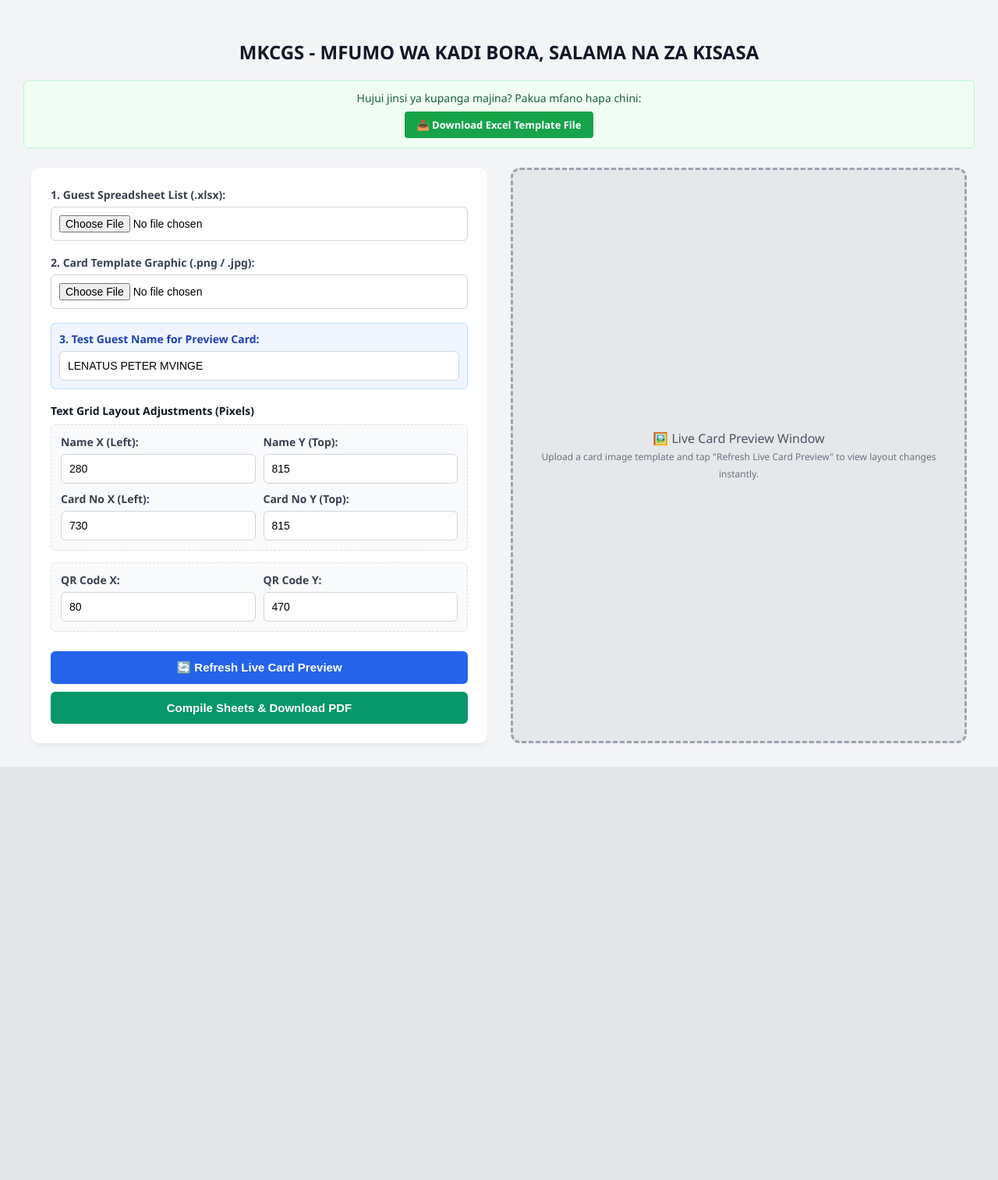
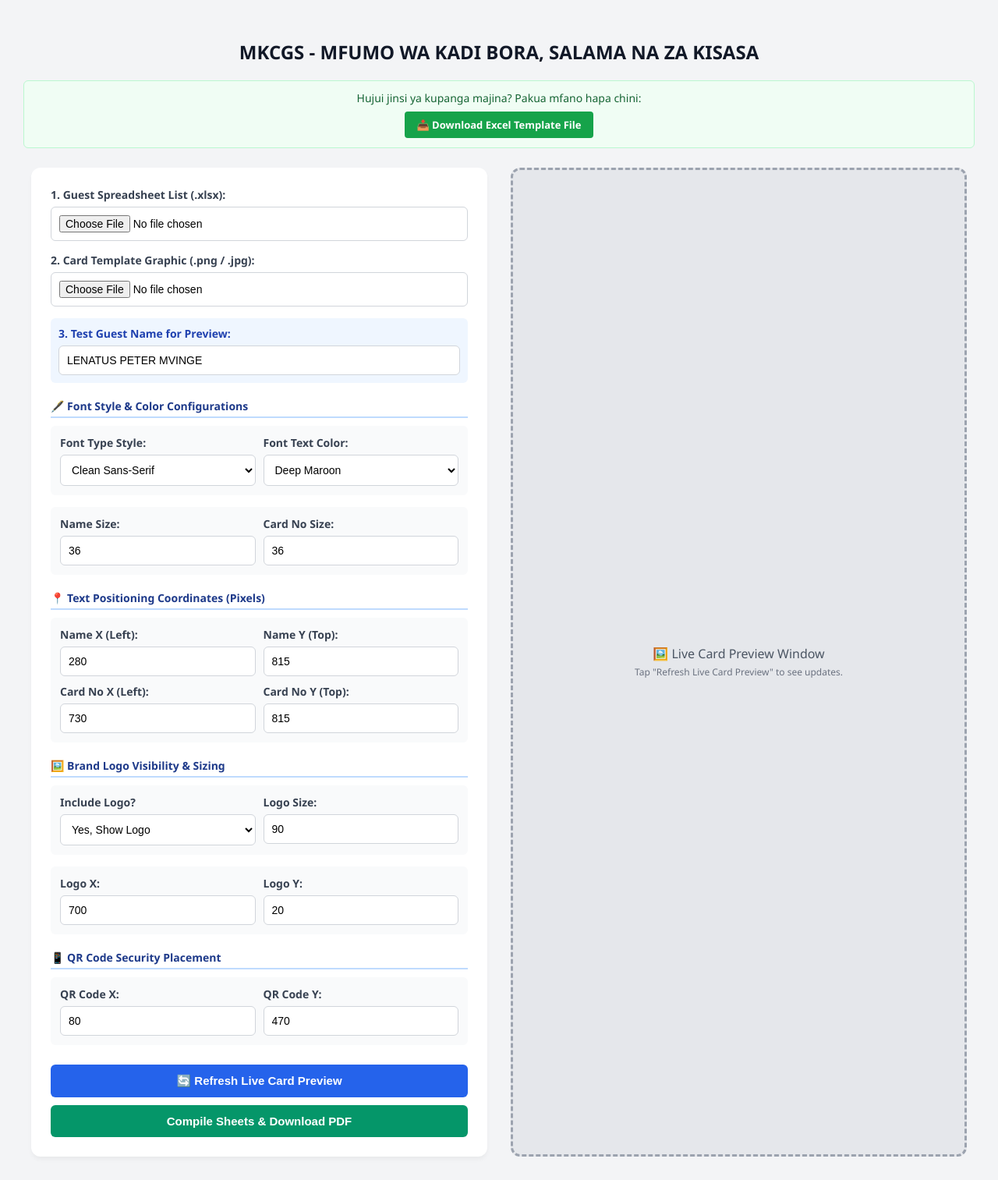
Before and after one commit to mukizanoel69-droid/wedding-card-generator, a Flask app: page / in a window 1280 px wide. Shown: the whole page at 78% size. Before the commit the page ends 983 px from the top, so only its background shows below. Run offline with Flask 3, Linux system fonts and the light colour scheme.

Commit message:
Add files via upload

```diff
--- a/templates/index.html
+++ b/templates/index.html
@@ -5,135 +5,73 @@
     <meta name="viewport" content="width=device-width, initial-scale=1.0">
     <title>MKCGS - MFUMO WA KADI BORA, SALAMA NA ZA KISASA</title>
     <style>
-        body {
-            font-family: 'Segoe UI', system-ui, sans-serif;
-            background-color: #f3f4f6;
-            margin: 0;
-            padding: 30px;
-        }
-        .main-title {
-            text-align: center;
-            color: #111827;
-            margin-bottom: 20px;
-        }
-        .workspace {
-            display: grid;
-            grid-template-columns: 1fr 1fr;
-            gap: 30px;
-            max-width: 1200px;
-            margin: 0 auto;
-        }
-        .panel {
-            background-color: #ffffff;
-            padding: 25px;
-            border-radius: 12px;
-            box-shadow: 0 4px 6px -1px rgba(0,0,0,0.05);
-            box-sizing: border-box;
-        }
-        .form-group {
-            margin-bottom: 18px;
-        }
-        label {
-            display: block;
-            margin-bottom: 6px;
-            font-weight: 600;
-            color: #374151;
-            font-size: 14px;
-        }
-        input[type="file"], input[type="number"], input[type="text"] {
-            width: 100%;
-            padding: 10px;
-            box-sizing: border-box;
-            border: 1px solid #d1d5db;
-            border-radius: 6px;
-            font-size: 14px;
-        }
-        .grid-inputs {
-            display: grid;
-            grid-template-columns: 1fr 1fr;
-            gap: 10px;
-            background: #f9fafb;
-            padding: 12px;
-            border-radius: 6px;
-            border: 1px dashed #ddd;
-            margin-bottom: 15px;
-        }
-        .btn {
-            width: 100%;
-            padding: 12px;
-            border: none;
-            border-radius: 6px;
-            font-size: 15px;
-            cursor: pointer;
-            font-weight: bold;
-            margin-top: 10px;
-        }
+        body { font-family: 'Segoe UI', system-ui, sans-serif; background-color: #f3f4f6; margin: 0; padding: 30px; }
+        .main-title { text-align: center; color: #111827; margin-bottom: 20px; }
+        .workspace { display: grid; grid-template-columns: 1fr 1fr; gap: 30px; max-width: 1200px; margin: 0 auto; }
+        .panel { background-color: #ffffff; padding: 25px; border-radius: 12px; box-shadow: 0 4px 6px -1px rgba(0,0,0,0.05); }
+        .form-group { margin-bottom: 15px; }
+        label { display: block; margin-bottom: 6px; font-weight: 600; color: #374151; font-size: 14px; }
+        input, select { width: 100%; padding: 10px; box-sizing: border-box; border: 1px solid #d1d5db; border-radius: 6px; font-size: 14px; background-color: white; }
+        .grid-inputs { display: grid; grid-template-columns: 1fr 1fr; gap: 10px; background: #f9fafb; padding: 12px; border-radius: 6px; margin-bottom: 15px; }
+        .btn { width: 100%; padding: 12px; border: none; border-radius: 6px; font-size: 15px; cursor: pointer; font-weight: bold; margin-top: 10px; }
         .btn-generate { background-color: #059669; color: white; }
-        .btn-generate:hover { background-color: #047857; }
         .btn-preview { background-color: #2563eb; color: white; }
-        .btn-preview:hover { background-color: #1d4ed8; }
-
-        /* Preview Panel Layout Styling */
-        .preview-box {
-            display: flex;
-            flex-direction: column;
-            align-items: center;
-            justify-content: center;
-            background-color: #e5e7eb;
-            border: 3px dashed #9ca3af;
-            border-radius: 12px;
-            padding: 20px;
-            min-height: 400px;
-            box-sizing: border-box;
-        }
-        #previewImage {
-            max-width: 100%;
-            max-height: 500px;
-            border-radius: 8px;
-            box-shadow: 0 10px 15px -3px rgba(0,0,0,0.1);
-            display: none;
-        }
-        .preview-placeholder {
-            color: #4b5563;
-            font-weight: 500;
-            text-align: center;
-        }
+        .preview-box { display: flex; flex-direction: column; align-items: center; justify-content: center; background-color: #e5e7eb; border: 3px dashed #9ca3af; border-radius: 12px; padding: 20px; min-height: 450px; }
+        #previewImage { max-width: 100%; max-height: 500px; border-radius: 8px; display: none; box-shadow: 0 10px 15px rgba(0,0,0,0.1); }
+        .section-header { font-size: 14px; color: #1e3a8a; border-bottom: 2px solid #bfdbfe; padding-bottom: 4px; margin: 20px 0 10px 0; font-weight: bold; }
     </style>
 </head>
 <body>
 
 <h2 class="main-title">MKCGS - MFUMO WA KADI BORA, SALAMA NA ZA KISASA</h2>
 
-<!-- Automated Template Sheet Download Banner Asset -->
 <div style="max-width: 1200px; margin: 0 auto 25px auto; padding: 12px; background-color: #f0fdf4; border: 1px solid #bbf7d0; border-radius: 6px; text-align: center;">
-    <span style="font-size: 14px; color: #166534; font-weight: 500; display: block; margin-bottom: 8px;">
-        Hujui jinsi ya kupanga majina? Pakua mfano hapa chini:
-    </span>
-    <a href="/download-template" style="display: inline-block; background-color: #16a34a; color: white; padding: 8px 16px; text-decoration: none; border-radius: 4px; font-weight: bold; font-size: 13px;">
-        📥 Download Excel Template File
-    </a>
+    <span style="font-size: 14px; color: #166534; font-weight: 500; display: block; margin-bottom: 8px;">Hujui jinsi ya kupanga majina? Pakua mfano hapa chini:</span>
+    <a href="/download-template" style="display: inline-block; background-color: #16a34a; color: white; padding: 8px 16px; text-decoration: none; border-radius: 4px; font-weight: bold; font-size: 13px;">📥 Download Excel Template File</a>
 </div>
 
 <div class="workspace">
-    <!-- LEFT SIDE: CONTROL INPUT PANEL -->
     <div class="panel">
         <form id="mainForm" action="/generate" method="POST" enctype="multipart/form-data">
             <div class="form-group">
                 <label>1. Guest Spreadsheet List (.xlsx):</label>
                 <input type="file" name="excel_file" accept=".xlsx" required>
             </div>
-
             <div class="form-group">
                 <label>2. Card Template Graphic (.png / .jpg):</label>
                 <input type="file" id="templateImageInput" name="template_image" accept="image/*" required>
             </div>
-
-            <div class="form-group" style="background: #eff6ff; padding: 10px; border-radius: 6px; border: 1px solid #bfdbfe;">
-                <label style="color: #1e40af;">3. Test Guest Name for Preview Card:</label>
-                <input type="text" id="previewName" value="LENATUS PETER MVINGE" placeholder="Enter a sample name to test layout">
+            <div class="form-group" style="background: #eff6ff; padding: 10px; border-radius: 6px;">
+                <label style="color: #1e40af;">3. Test Guest Name for Preview:</label>
+                <input type="text" id="previewName" name="preview_name" value="LENATUS PETER MVINGE">
             </div>
 
-            <h3 style="font-size: 14px; color: #111827; margin: 15px 0 8px 0;">Text Grid Layout Adjustments (Pixels)</h3>
+            <div class="section-header">🖋️ Font Style & Color Configurations</div>
+            <div class="grid-inputs">
+                <div>
+                    <label>Font Type Style:</label>
+                    <select id="font_type" name="font_type">
+                        <option value="clean">Clean Sans-Serif</option>
+                        <option value="formal">Elegant Serif</option>
+                        <option value="fancy">Fancy Calligraphy</option>
+                    </select>
+                </div>
+                <div>
+                    <label>Font Text Color:</label>
+                    <select id="font_color" name="font_color">
+                        <option value="#2D0A31">Deep Maroon</option>
+                        <option value="#000000">Jet Black</option>
+                        <option value="#1E3A8A">Royal Blue</option>
+                        <option value="#7C2D12">Golden Amber</option>
+                    </select>
+                </div>
+            </div>
+            <div class="grid-inputs">
+                <div><label>Name Size:</label><input type="number" id="font_size" name="font_size" value="36"></div>
+                <div><label>Card No Size:</label><input type="number" id="num_font_size" name="num_font_size" value="36"></div>
+            </div>
+
+            <div class="section-header">📍 Text Positioning Coordinates (Pixels)</div>
             <div class="grid-inputs">
                 <div><label>Name X (Left):</label><input type="number" id="text_x" name="text_x" value="280"></div>
                 <div><label>Name Y (Top):</label><input type="number" id="name_y" name="name_y" value="815"></div>
@@ -141,6 +79,23 @@
                 <div><label>Card No Y (Top):</label><input type="number" id="card_no_y" name="card_no_y" value="815"></div>
             </div>
 
+            <div class="section-header">🖼️ Brand Logo Visibility & Sizing</div>
+            <div class="grid-inputs">
+                <div>
+                    <label>Include Logo?</label>
+                    <select id="show_logo" name="show_logo">
+                        <option value="yes">Yes, Show Logo</option>
+                        <option value="no">No, Hide Logo</option>
+                    </select>
+                </div>
+                <div><label>Logo Size:</label><input type="number" id="logo_size" name="logo_size" value="90"></div>
+            </div>
+            <div class="grid-inputs">
+                <div><label>Logo X:</label><input type="number" id="logo_x" name="logo_x" value="700"></div>
+                <div><label>Logo Y:</label><input type="number" id="logo_y" name="logo_y" value="20"></div>
+            </div>
+
+            <div class="section-header">📱 QR Code Security Placement</div>
             <div class="grid-inputs">
                 <div><label>QR Code X:</label><input type="number" id="qr_x" name="qr_x" value="80"></div>
                 <div><label>QR Code Y:</label><input type="number" id="qr_y" name="qr_y" value="470"></div>
@@ -151,59 +106,48 @@
         </form>
     </div>
 
-    <!-- RIGHT SIDE: LIVE PREVIEW VIEWER LAYER -->
     <div class="preview-box">
-        <div id="placeholderText" class="preview-placeholder">
+        <div id="placeholderText" style="color:#4b5563; text-align:center;">
             🖼️ Live Card Preview Window<br>
-            <span style="font-size: 12px; color: #6b7280; font-weight: normal;">Upload a card image template and tap "Refresh Live Card Preview" to view layout changes instantly.</span>
+            <span style="font-size: 12px; color: #6b7280;">Tap "Refresh Live Card Preview" to see updates.</span>
         </div>
-        <img id="previewImage" src="" alt="Live Card Layout Preview">
+        <img id="previewImage" src="" alt="Card Preview">
     </div>
 </div>
 
-<!-- Simple background browser logic to handle high-speed preview reloading -->
 <script>
     function updateLivePreview() {
-        const imageInput = document.getElementById('templateImageInput');
-        const previewName = document.getElementById('previewName').value;
+        const imgInput = document.getElementById('templateImageInput');
+        if (imgInput.files.length === 0) { alert("Please select a Card Template Graphic first!"); return; }
 
-        if (!imageInput.files[0]) {
-            alert("Please choose a Card Template Graphic image file first before loading the live preview!");
-            return;
-        }
+        const fd = new FormData();
+        fd.append('template_image', imgInput.files[0]);
+        fd.append('preview_name', document.getElementById('previewName').value);
+        fd.append('font_type', document.getElementById('font_type').value);
+        fd.append('font_color', document.getElementById('font_color').value);
+        fd.append('font_size', document.getElementById('font_size').value);
+        fd.append('num_font_size', document.getElementById('num_font_size').value);
+        fd.append('text_x', document.getElementById('text_x').value);
+        fd.append('name_y', document.getElementById('name_y').value);
+        fd.append('card_no_y', document.getElementById('card_no_y').value);
+        fd.append('other_y', document.getElementById('other_y').value);
+        fd.append('show_logo', document.getElementById('show_logo').value);
+        fd.append('logo_size', document.getElementById('logo_size').value);
+        fd.append('logo_x', document.getElementById('logo_x').value);
+        fd.append('logo_y', document.getElementById('logo_y').value);
+        fd.append('qr_x', document.getElementById('qr_x').value);
+        fd.append('qr_y', document.getElementById('qr_y').value);
 
-        // Pack values into form data payload packet strings
-        const formData = new FormData();
-        formData.append('template_image', imageInput.files[0]);
-        formData.append('preview_name', previewName);
-        formData.append('text_x', document.getElementById('text_x').value);
-        formData.append('name_y', document.getElementById('name_y').value);
-        formData.append('card_no_y', document.getElementById('card_no_y').value);
-        formData.append('other_y', document.getElementById('other_y').value);
-        formData.append('qr_x', document.getElementById('qr_x').value);
-        formData.append('qr_y', document.getElementById('qr_y').value);
+        document.getElementById('placeholderText').innerText = "⏳ Rendering layout preview...";
 
-        document.getElementById('placeholderText').innerText = "⏳ Rendering preview graphic, please wait...";
-
-        // Send backend data requests dynamically without refreshing the web layout browser frame
-        fetch('/preview', {
-            method: 'POST',
-            body: formData
-        })
-        .then(response => response.blob())
+        fetch('/preview', { method: 'POST', body: fd })
+        .then(res => res.blob())
         .then(blob => {
-            const url = URL.createObjectURL(blob);
-            const img = document.getElementById('previewImage');
-            img.src = url;
-            img.style.display = 'block';
+            document.getElementById('previewImage').src = URL.createObjectURL(blob);
+            document.getElementById('previewImage').style.display = 'block';
             document.getElementById('placeholderText').style.display = 'none';
-        })
-        .catch(err => {
-            alert("An error occurred during preview generation!");
-            document.getElementById('placeholderText').innerText = "❌ Preview generation failed.";
-        });
+        }).catch(() => { alert("Preview failed."); });
     }
 </script>
-
 </body>
 </html>
```
